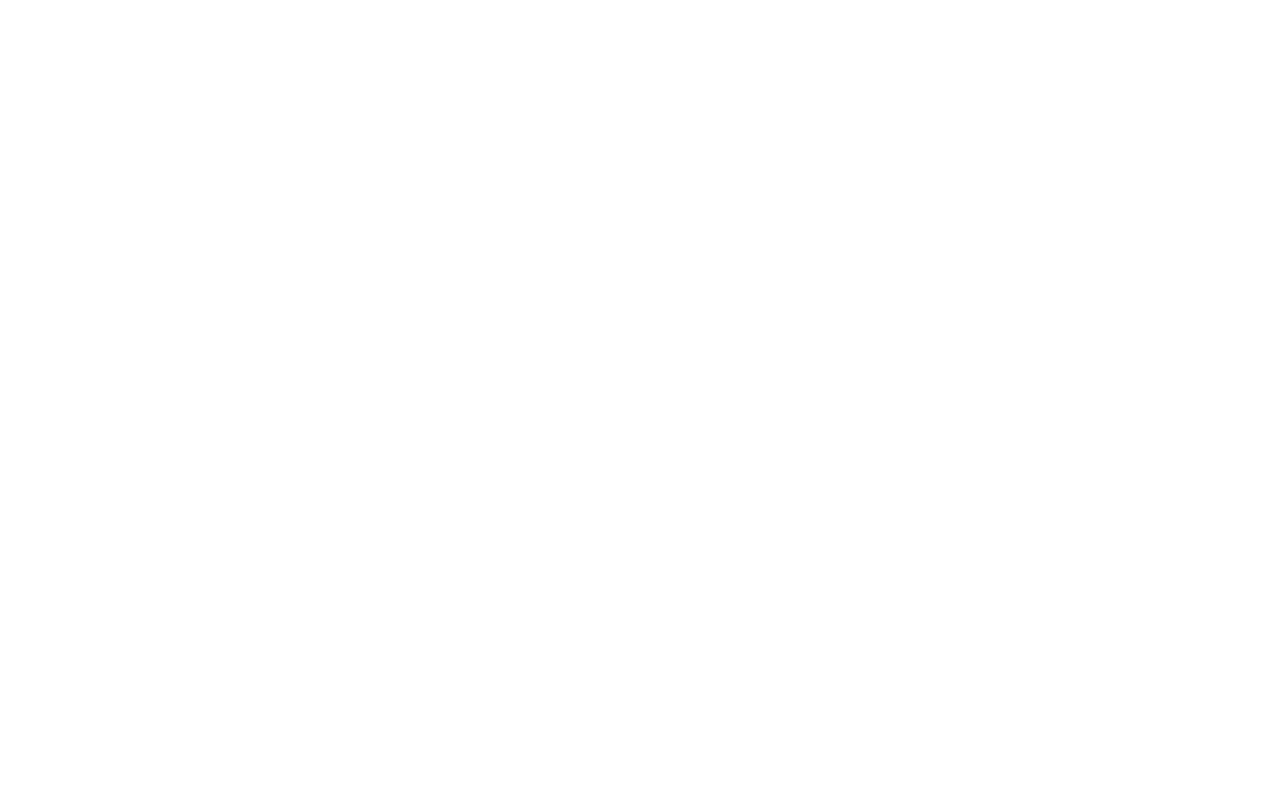
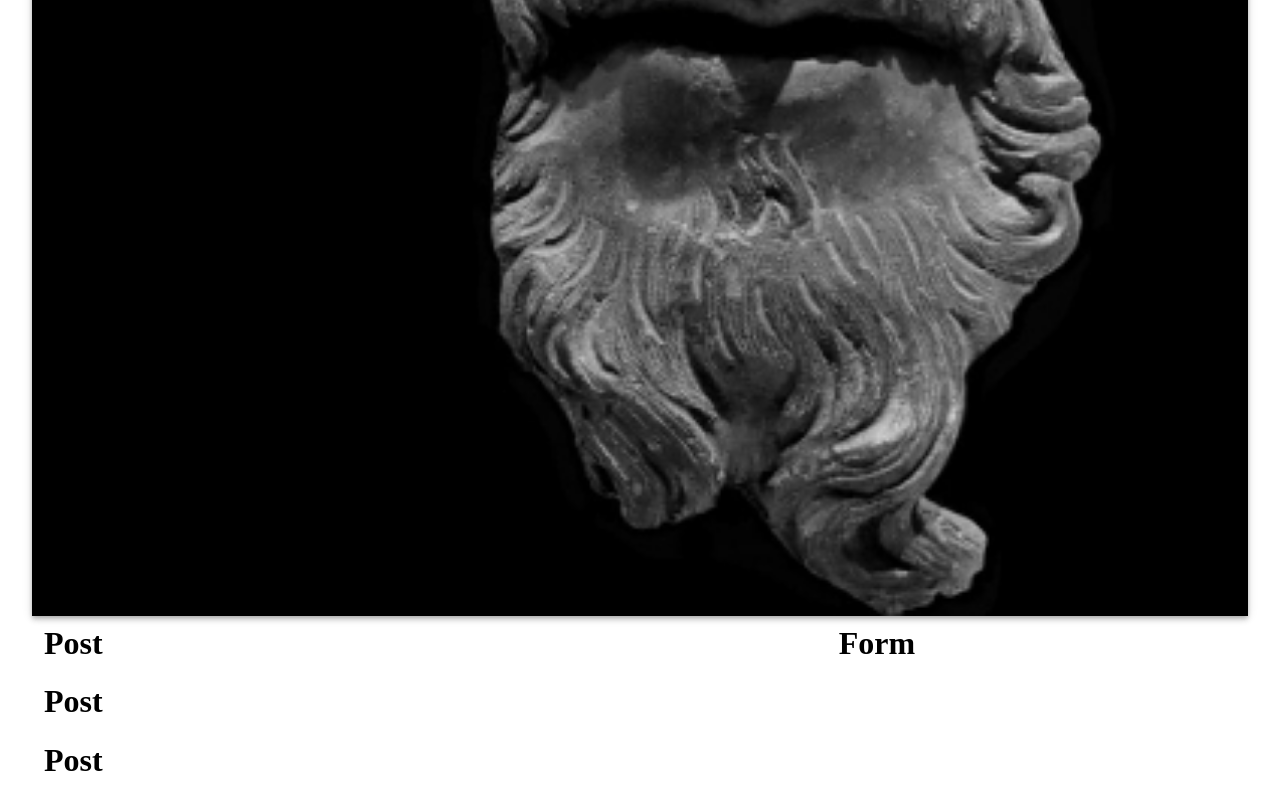
Before and after one commit to vaansuit/client-side-social-media-app, a React (Create React App) app: page / in a window 1280 px wide. Shown: the part 1124-1924 px from the top of the page. Before the commit the page ends 800 px from the top, so only its background shows below. Built offline with nearby package versions, Linux system fonts and the light colour scheme.

Commit message:
feat: created components to form, post and posts

```diff
--- a/src/App.js
+++ b/src/App.js
@@ -1,10 +1,31 @@
 import React from "react";
+import { Container, AppBar, Typography, Grow, Grid } from '@material-ui/core';
+import imageSocial from './assets/image1.jpg'
+import Form from './components/Form/Form'
+import Posts from './components/Posts/Posts'
 
 const App = () => {
     return (
-        <div>
-            <h1>Teste de Sanidade</h1>
-        </div>
+       <Container maxWidth='lg'>
+            <AppBar position="static" color="inheridt">
+                <Typography variant="h2" align="center">Dead Poets Society</Typography>
+                <img src={imageSocial} alt='imageSocial' heigth="10"/>
+            </AppBar>
+
+            <Grow in>
+                <Container>
+                    <Grid container justify="space-between" alignItems="stretch" spacing={3}>
+                        <Grid items xs={12} sm={7}>
+                            <Posts />
+                        </Grid>
+                        <Grid items xs={12} sm={4}>
+                            <Form />
+                        </Grid>
+
+                    </Grid>
+                </Container>
+            </Grow>
+       </Container>
     );
 }
 
--- /dev/null
+++ b/src/components/Form/Form.js
@@ -0,0 +1,9 @@
+import React from 'react'
+
+const Form = () => {
+    return(
+        <h1>Form</h1>
+    )
+}
+
+export default Form
--- /dev/null
+++ b/src/components/Posts/Post/Post.js
@@ -0,0 +1,9 @@
+import React from 'react'
+
+const Post = () => {
+    return(
+        <h1>Post</h1>
+    )
+}
+
+export default Post
--- /dev/null
+++ b/src/components/Posts/Posts.js
@@ -0,0 +1,15 @@
+import React from 'react'
+import Post from './Post/Post'
+
+const Posts = () => {
+    return(
+       <>
+       <Post />
+       <Post />
+       <Post />
+       </>
+    )
+}
+
+
+export default Posts
```
Also changed, not shown: src/assets/image1.jpg (added), src/components/Form/style.js (added), src/components/Posts/Post/style.js (added), src/components/Posts/style.js (added).
